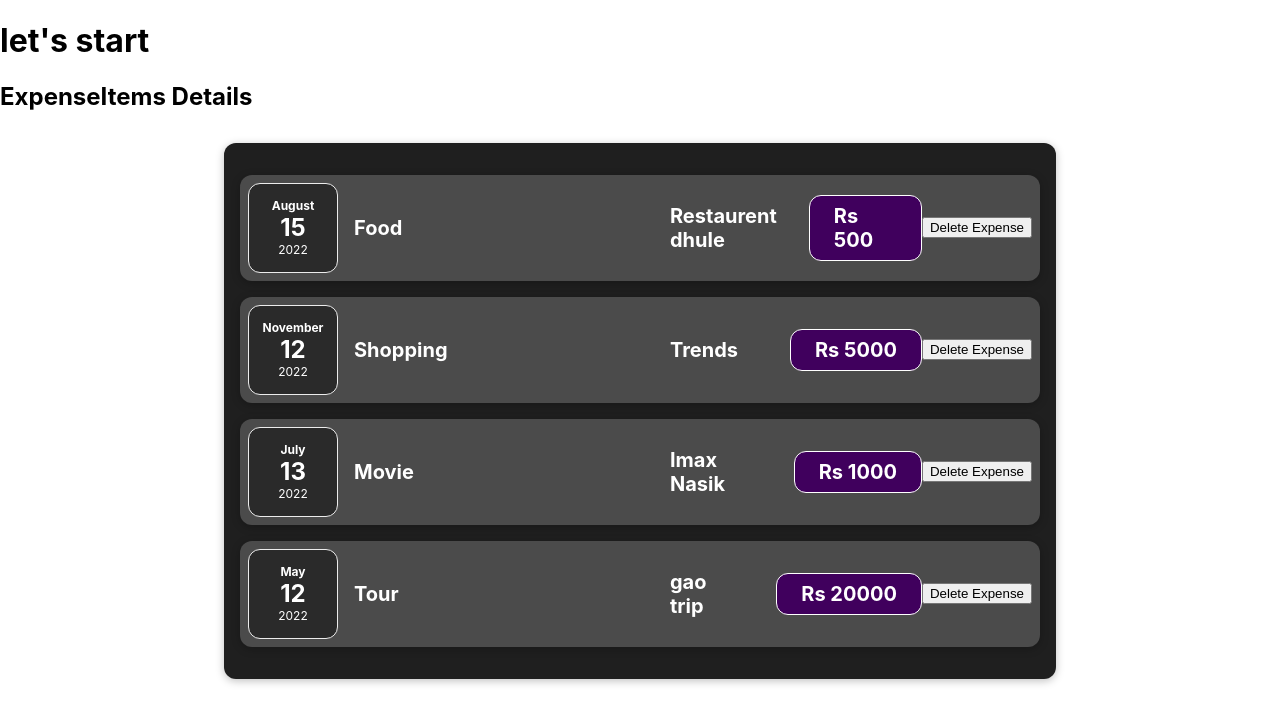
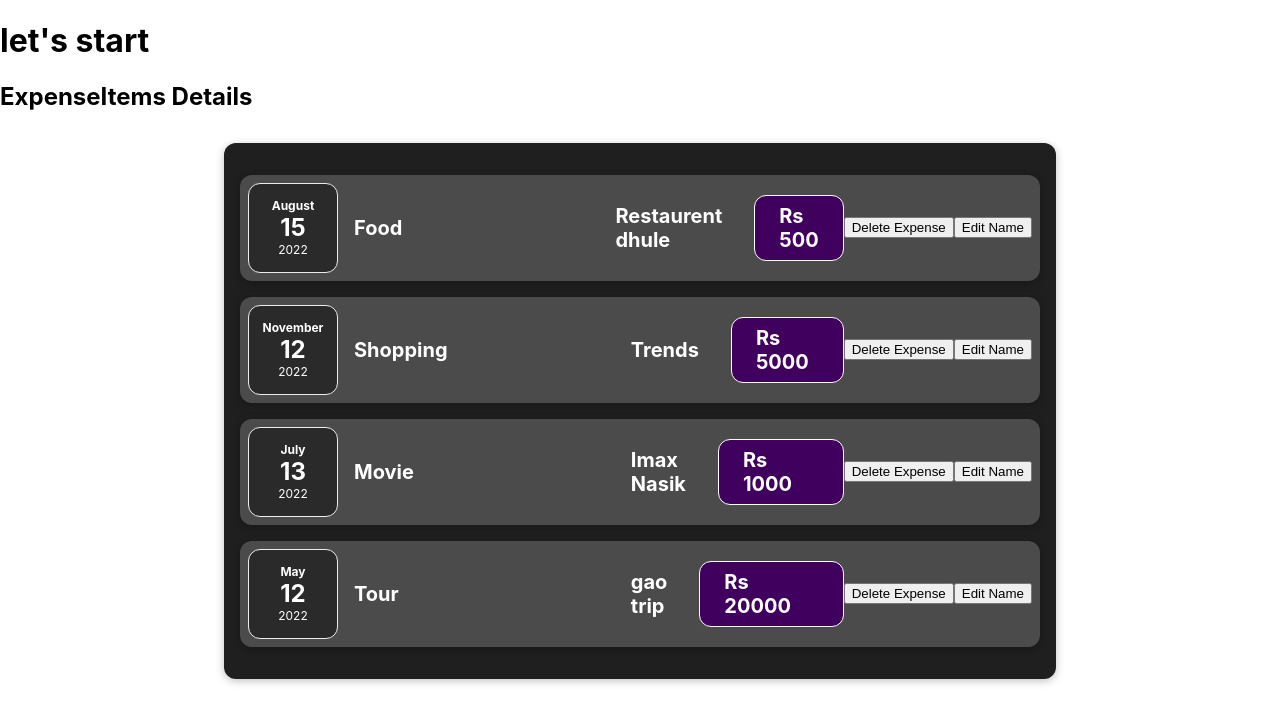
Before and after one commit to VaiDik-cyber/SharpenerReact, a React (Create React App) app: page / in a window 1280 px wide. Shown: the top 724 px of the page. Built offline with nearby package versions, Linux system fonts and the light colour scheme.

Commit message:
module 2 Edit button added

```diff
--- a/src/components/ExpenseList/ExpenseItem.js
+++ b/src/components/ExpenseList/ExpenseItem.js
@@ -5,18 +5,27 @@ import ExpenseDate from "./ExpenseDate";
 import ExpenseDetails from "./ExpenseDetails";
 
 import Card from "../UI/Card";
+import { useState } from "react";
+
 const deleteButton = (e) => {
   let item = e.target.parentElement;
   item.remove();
 };
 
 const ExpenseItems = (props) => {
+  // console.log(props.name);
+  const [name, setName] = useState(props.name);
+  const editName = (e) => {
+    setName("updated");
+    console.log(name);
+  };
+
   return (
     <Card className="expense-item">
       <ExpenseDate date={props.date}></ExpenseDate>
 
       <div className="expense-item__description">
-        <h2>{props.name}</h2>
+        <h2>{name}</h2>
 
         <ExpenseDetails
           LocationOfExpenditure={props.LocationOfExpenditure}
@@ -24,6 +33,7 @@ const ExpenseItems = (props) => {
         ></ExpenseDetails>
       </div>
       <button onClick={deleteButton}>Delete Expense</button>
+      <button onClick={editName}>Edit Name</button>
     </Card>
   );
 };
```
